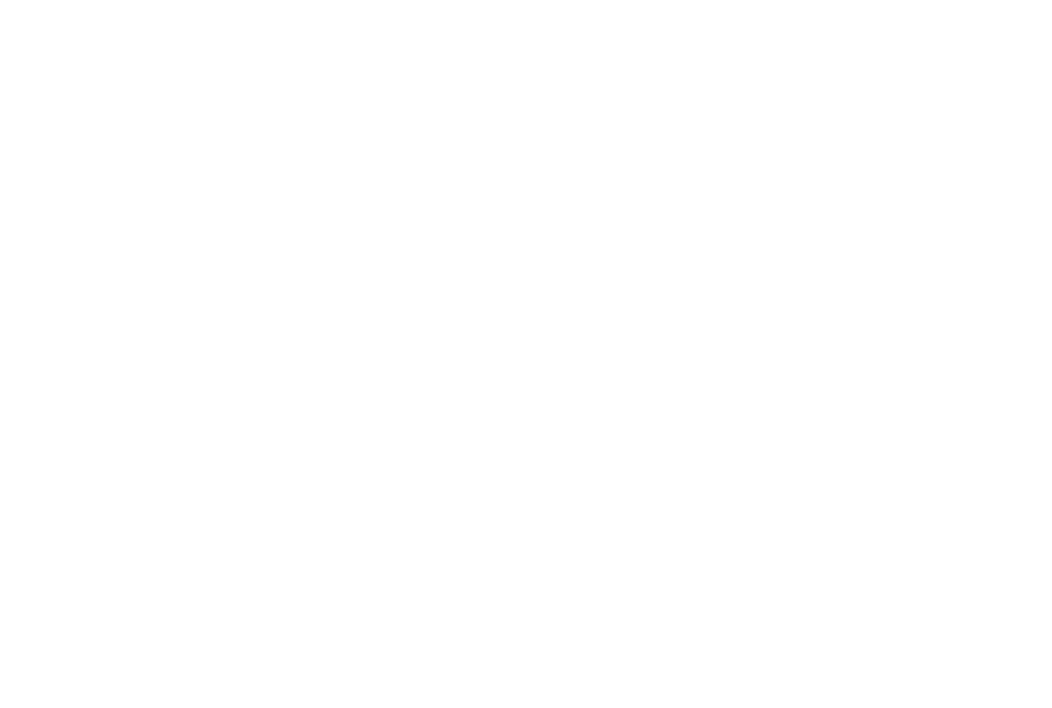
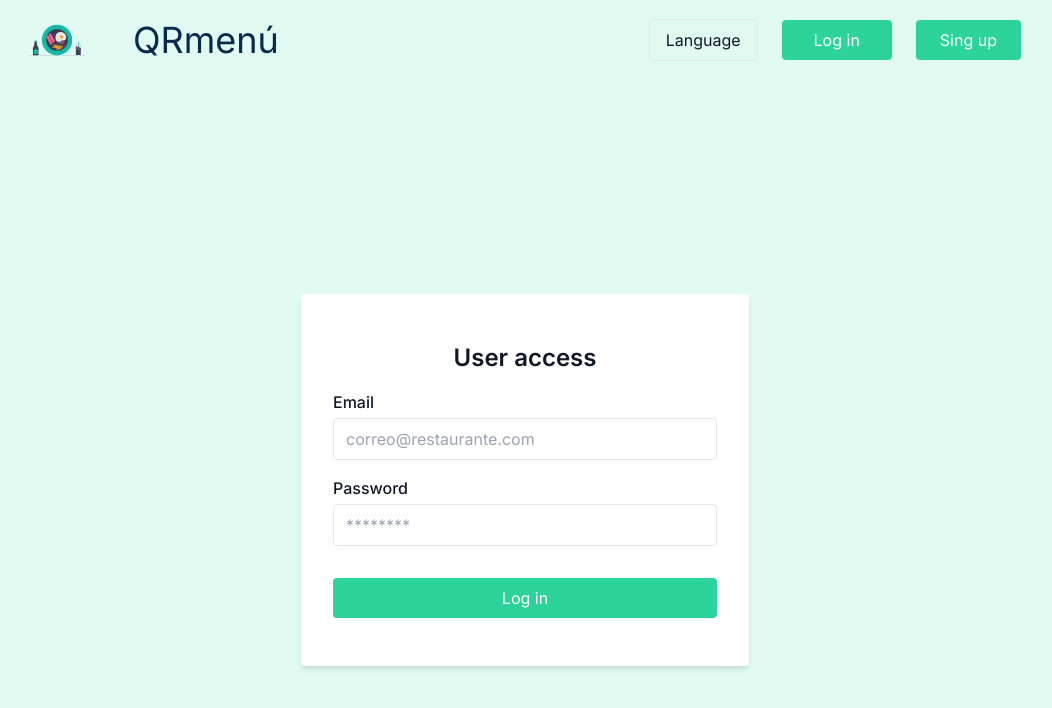
Before and after one commit to jfernandezcl/QRmenu, a React (Vite) app in the folder frontend/: page /login in a window 1280 px wide. Before the commit this address had no page. Shown: the top 708 px of the page, without its empty margins (115-1167 px from the left). Built offline with nearby package versions, Linux system fonts and the light colour scheme.

Commit message:
Feature: implement login page and form with validation and add styles

```diff
--- a/frontend/src/App.tsx
+++ b/frontend/src/App.tsx
@@ -1,13 +1,15 @@
 import { BrowserRouter as Router, Routes, Route } from "react-router-dom";
 import Home from "./pages/Home";
 import Register from "./pages/Register";
+import Login from "./pages/Login";
 
 function App() {
   return (
     <Router>
       <Routes>
-        <Route path="/home" element={<Home />} />
+        <Route path="/" element={<Home />} />
         <Route path="/register" element={<Register />} />
+        <Route path="/login" element={<Login />} />
       </Routes>
     </Router>
   );
--- a/frontend/src/components/Header.tsx
+++ b/frontend/src/components/Header.tsx
@@ -22,7 +22,7 @@
         <div className="flex items-center gap-6 md:gap-12 text-2xl md:text-4xl font-normal">
           <img src={undraw_breakfast} alt="logo" className="h-14 w-14" />
           <h1 className="text-textPrimary">
-            <a href="/home" className="hover:text-buttonPrimary">
+            <a href="/" className="hover:text-buttonPrimary">
               {t("app_name")}
             </a>
           </h1>
@@ -42,7 +42,10 @@
               </DropdownMenuItem>
             </DropdownMenuContent>
           </DropdownMenu>
-          <button className="px-3 py-1 sm:px-8 sm:py-2 text-textQuaternary bg-buttonPrimary rounded hover:bg-hoverPrimary text-sm sm:text-base">
+          <button
+            className="px-3 py-1 sm:px-8 sm:py-2 text-textQuaternary bg-buttonPrimary rounded hover:bg-hoverPrimary text-sm sm:text-base"
+            onClick={() => navigate("/login")}
+          >
             {t("buttons.login")}
           </button>
 
--- /dev/null
+++ b/frontend/src/components/LoginForm.tsx
@@ -0,0 +1,74 @@
+import { useTranslation } from "react-i18next";
+import React from "react";
+import { useForm } from "react-hook-form";
+import { z } from "zod";
+import { zodResolver } from "@hookform/resolvers/zod";
+
+const loginSchema = z.object({
+  email: z.string().email("Email inválido"),
+  password: z.string().min(6, "Mínimo 6 caracteres"),
+});
+
+type LoginFormData = z.infer<typeof loginSchema>;
+
+export default function LoginForm() {
+  const { t } = useTranslation();
+
+  const {
+    register,
+    handleSubmit,
+    formState: { errors },
+  } = useForm<LoginFormData>({
+    resolver: zodResolver(loginSchema),
+  });
+
+  const onSubmit = (data: LoginFormData) => {
+    console.log("Formulario enviado:", data);
+  };
+
+  return (
+    <form
+      onSubmit={handleSubmit(onSubmit)}
+      className="max-w-md mx-auto w-full p-8 py-12 bg-white rounded shadow-md flex flex-col gap-4"
+    >
+      <h2 className="text-2xl font-semibold text-center">{t("login.title")}</h2>
+
+      <div className="flex flex-col">
+        <label className="mb-1 font-medium">{t("labels.email")}</label>
+        <input
+          {...register("email")}
+          type="email"
+          className="px-3 py-2 border rounded focus:outline-none focus:ring-2 focus:ring-buttonSecondary"
+          placeholder="correo@restaurante.com"
+        />
+        {errors.email && (
+          <span className="text-red-500 text-sm mt-1">
+            {errors.email.message}
+          </span>
+        )}
+      </div>
+
+      <div className="flex flex-col">
+        <label className="mb-1 font-medium">{t("labels.password")}</label>
+        <input
+          {...register("password")}
+          type="password"
+          className="px-3 py-2 border rounded focus:outline-none focus:ring-2 focus:ring-buttonSecondary"
+          placeholder="********"
+        />
+        {errors.password && (
+          <span className="text-red-500 text-sm mt-1">
+            {errors.password.message}
+          </span>
+        )}
+      </div>
+
+      <button
+        type="submit"
+        className="mt-4 bg-bgSecundary text-white py-2 rounded hover:bg-hoverPrimary transition"
+      >
+        {t("buttons.login")}
+      </button>
+    </form>
+  );
+}
--- a/frontend/src/i18n/locales/en.json
+++ b/frontend/src/i18n/locales/en.json
@@ -7,6 +7,9 @@
     "homepage_description_two": "Through a QR code, your customers can easily access your establishment's digital menu, enhancing their experience and making your offerings more accessible.",
     "register": {
       "title": "Restaurant registration"
+    },
+    "login": {
+      "title": "User access"
     },
     "buttons": {
       "login": "Log in",
--- a/frontend/src/i18n/locales/es.json
+++ b/frontend/src/i18n/locales/es.json
@@ -7,6 +7,9 @@
     "homepage_description_two": "A través de un código QR, tus clientes acceden fácilmente a la carta digital de tu establecimiento, mejorando su experiencia y facilitando el acceso a tu oferta gastronómica.",
     "register": {
       "title": "Registro del restaurante"
+    },
+    "login": {
+      "title": "Acceso usuarios"
     },
     "buttons": {
       "login": "Iniciar sesión",
--- /dev/null
+++ b/frontend/src/pages/Login.tsx
@@ -0,0 +1,15 @@
+import LoginForm from "../components/LoginForm";
+import Header from "../components/Header";
+
+function Login() {
+  return (
+    <div className="bg-background">
+      <Header />
+      <div className="min-h-screen flex flex-col items-center justify-center">
+        <LoginForm />
+      </div>
+    </div>
+  );
+}
+
+export default Login;
```
